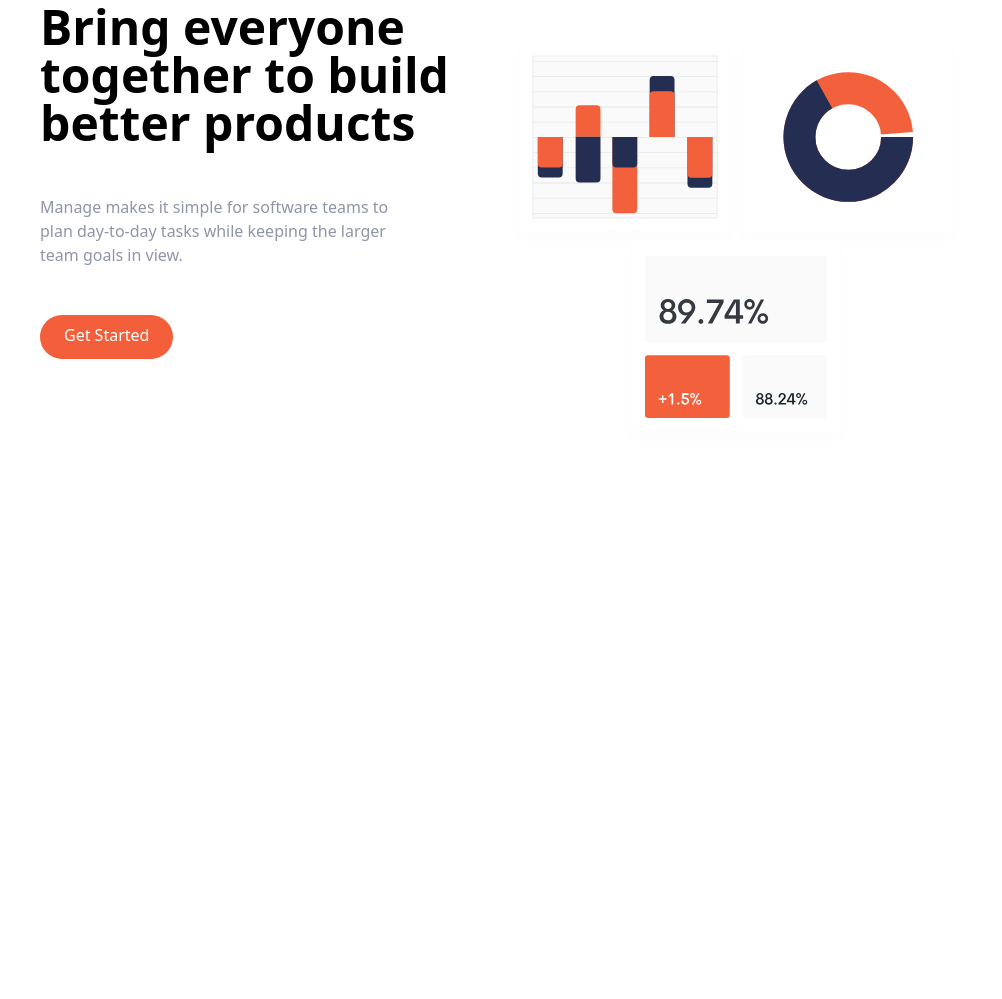
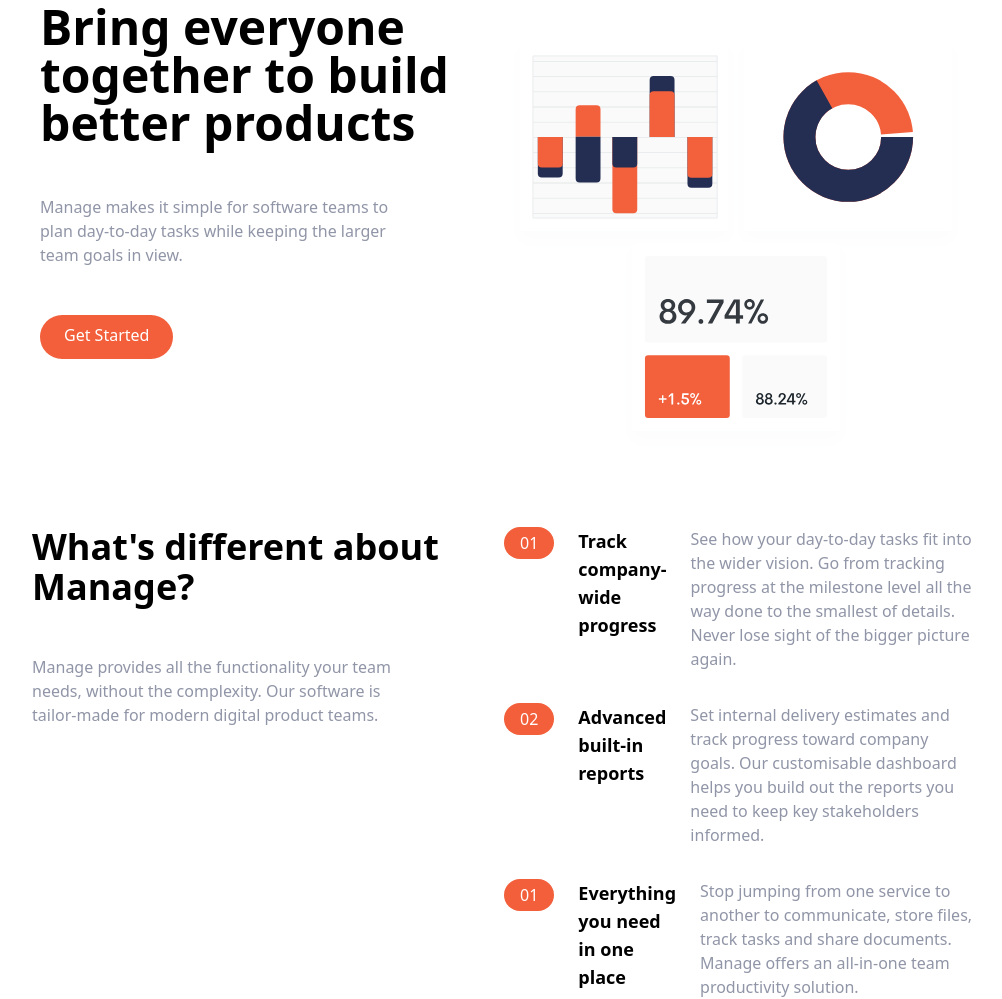
Before and after one commit to hari9526/tailwind_css_landing_page, a website: page index.html in a window 1280 px wide. Shown: the part 129-1128 px from the top of the page, without its empty margins (136-1138 px from the left). Before the commit the page ends 800 px from the top, so only its background shows below. Drawn offline with Linux system fonts and the light colour scheme.

Commit message:
Implement numbered list section

```diff
--- a/index.html
+++ b/index.html
@@ -67,10 +67,109 @@
         </div>
         <!-- Right item -->
         <div class="md:w-1/2">
-            <img src="img/illustration-intro.svg" alt="">
+          <img src="img/illustration-intro.svg" alt="" />
         </div>
       </div>
     </section>
     <!-- Features Section -->
+    <section id="features">
+      <!-- Flex container -->
+      <div
+        class="container flex flex-col px-4 mx-auto mt-10 space-y-12 md:space-y-0 md:flex-row"
+      >
+        <!-- What's different -->
+        <div class="flex flex-col space-y-12 md:w-1/2">
+          <h2 class="max-w-md text-4xl font-bold text-center md:text-left">
+            What's different about Manage?
+          </h2>
+          <p class="max-w-sm text-center text-darkGrayishBlue md:text-left">
+            Manage provides all the functionality your team needs, without the
+            complexity. Our software is tailor-made for modern digital product
+            teams.
+          </p>
+        </div>
+        <!-- Numbered list -->
+        <div class="flex flex-col space-y-8 md:w-1/2">
+          <!-- List Item 1 -->
+          <div
+            class="flex flex-col space-y-3 md:space-y-0 md:space-x-6 md:flex-row"
+          >
+            <!-- Heading -->
+            <div class="rounded-l-full bg-brightRedSupLight md:bg-transparent">
+              <div class="flex items-center space-x-2">
+                <div
+                  class="px-4 py-2 text-white rounded-full md:py-1 bg-brightRed"
+                >
+                  01
+                </div>
+                <h3 class="text-base font-bold md:mb-4 md:hidden">
+                  Track company-wide progress
+                </h3>
+              </div>
+            </div>
+            <h3 class="hidden mb-4 text-lg font-bold md:block">
+              Track company-wide progress
+            </h3>
+            <p class="text-darkGrayishBlue">
+              See how your day-to-day tasks fit into the wider vision. Go from
+              tracking progress at the milestone level all the way done to the
+              smallest of details. Never lose sight of the bigger picture again.
+            </p>
+          </div>
+          <!-- List Item 2 -->
+          <div
+            class="flex flex-col space-y-3 md:space-y-0 md:space-x-6 md:flex-row"
+          >
+            <!-- Heading -->
+            <div class="rounded-l-full bg-brightRedSupLight md:bg-transparent">
+              <div class="flex items-center space-x-2">
+                <div
+                  class="px-4 py-2 text-white rounded-full md:py-1 bg-brightRed"
+                >
+                  02
+                </div>
+                <h3 class="text-base font-bold md:mb-4 md:hidden">
+                  Advanced built-in reports
+                </h3>
+              </div>
+            </div>
+            <h3 class="hidden mb-4 text-lg font-bold md:block">
+              Advanced built-in reports
+            </h3>
+            <p class="text-darkGrayishBlue">
+              Set internal delivery estimates and track progress toward company
+              goals. Our customisable dashboard helps you build out the reports
+              you need to keep key stakeholders informed.
+            </p>
+          </div>
+          <!-- List Item 3 -->
+          <div
+            class="flex flex-col space-y-3 md:space-y-0 md:space-x-6 md:flex-row"
+          >
+            <!-- Heading -->
+            <div class="rounded-l-full bg-brightRedSupLight md:bg-transparent">
+              <div class="flex items-center space-x-2">
+                <div
+                  class="px-4 py-2 text-white rounded-full md:py-1 bg-brightRed"
+                >
+                  01
+                </div>
+                <h3 class="text-base font-bold md:mb-4 md:hidden">
+                  Everything you need in one place
+                </h3>
+              </div>
+            </div>
+            <h3 class="hidden mb-4 text-lg font-bold md:block">
+              Everything you need in one place
+            </h3>
+            <p class="text-darkGrayishBlue">
+              Stop jumping from one service to another to communicate, store
+              files, track tasks and share documents. Manage offers an
+              all-in-one team productivity solution.
+            </p>
+          </div>
+        </div>
+      </div>
+    </section>
   </body>
 </html>
```
Also changed, not shown: css/main.css.
